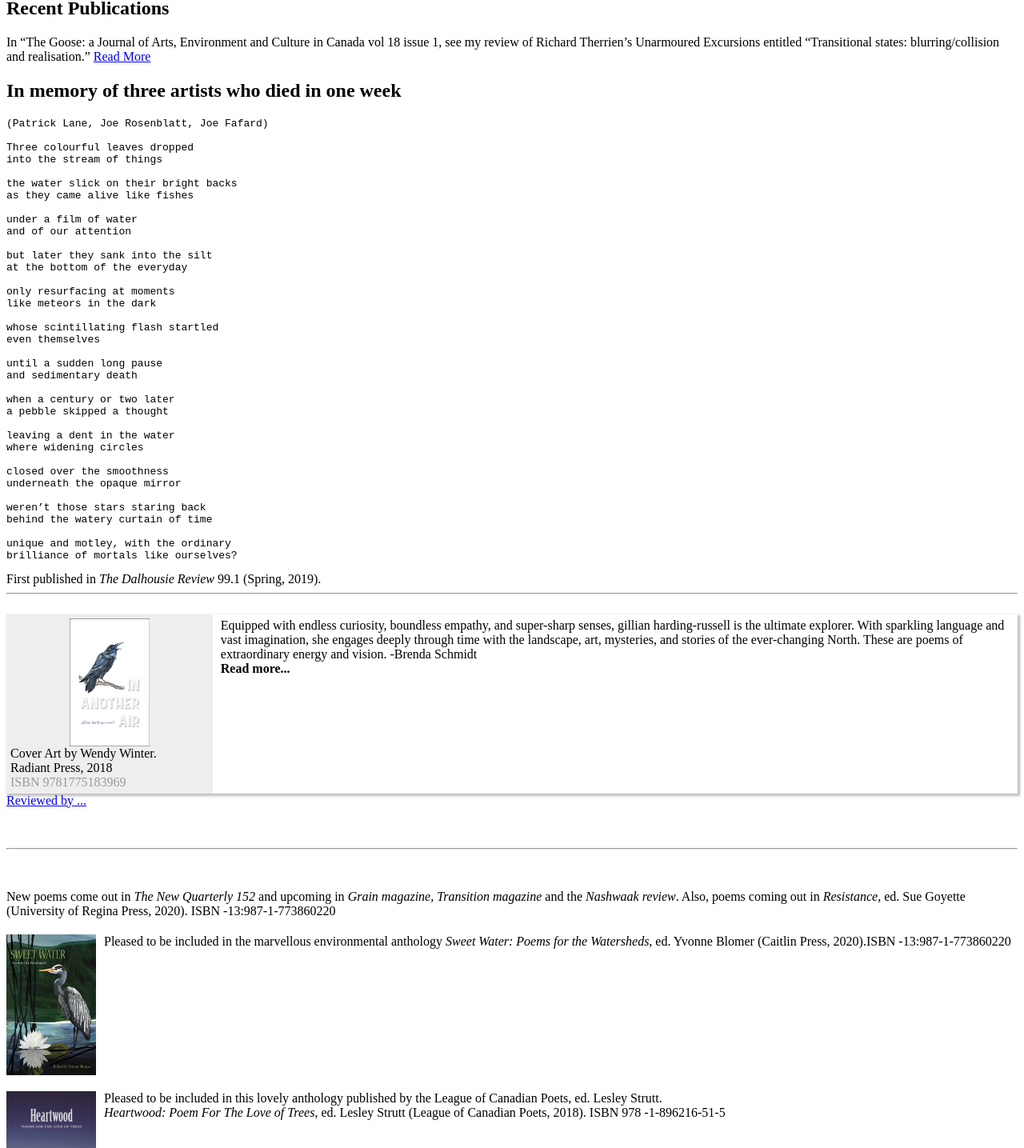
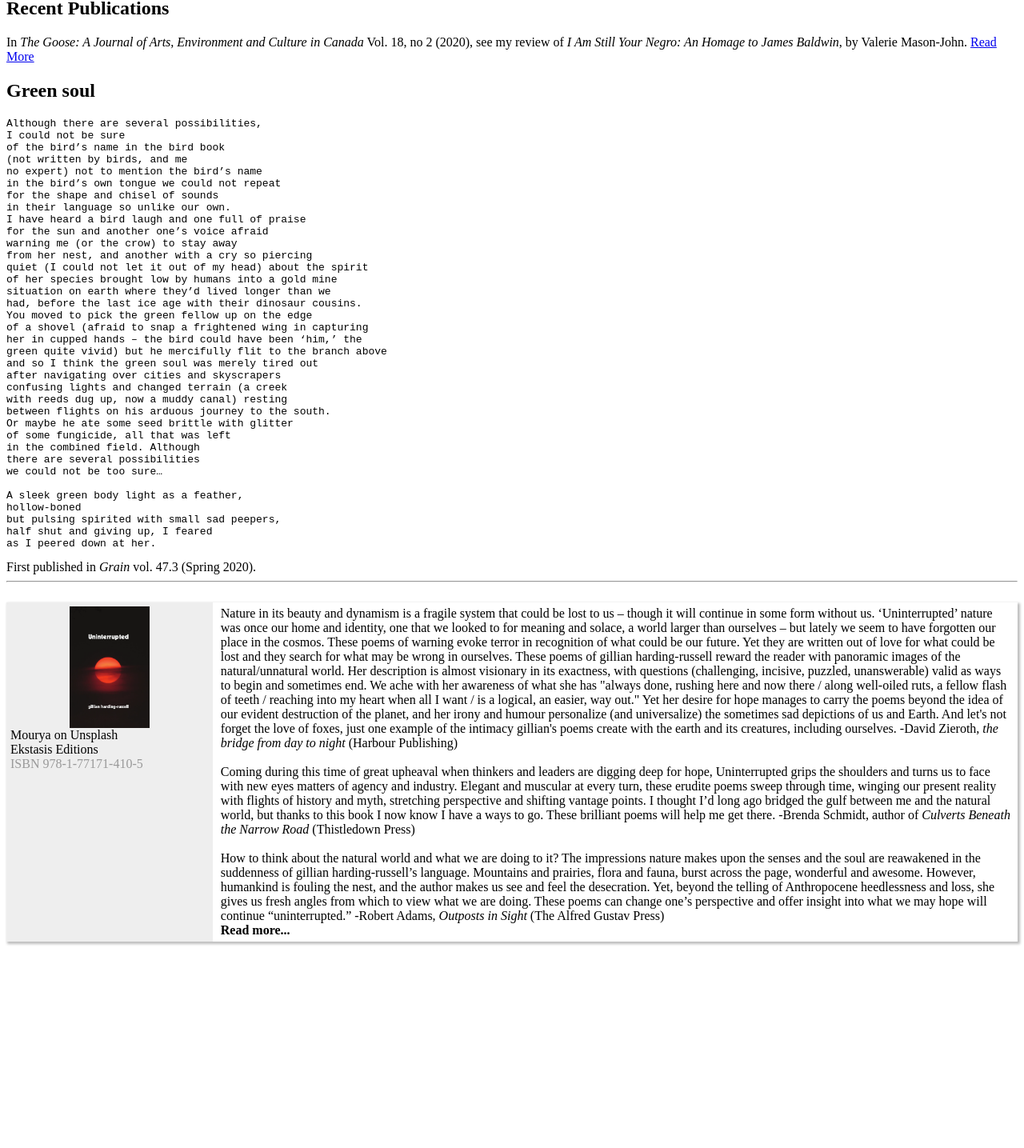
Before and after one commit to LaurieHarding-Russell/GillianHarding-Russell.com, an Angular app: page / in a window 1280 px wide. Shown: the part 291-1726 px from the top of the page at 80% size. After the commit the page ends 1493 px from the top, so only its background shows below. Built offline with nearby package versions, Linux system fonts and the light colour scheme.

Commit message:
Updated web site info.

```diff
--- a/src/app/about/about.html
+++ b/src/app/about/about.html
@@ -1,10 +1,23 @@
 <div class="profile" alt="Gillian Harding-Russell"></div>
 <h1 class="title">Gillian Harding-Russell</h1>
 
-<p>Gillian Harding-Russell was born in Toronto, Ontario in 1952.  She grew up in St. Jean-sur-Richelieu and completed her BA (Hons.) and MA from McGill (dissertation on the nineteenth century novel) in 1974. For her Ph.D. she attended the University of Saskatchewan, and wrote her dissertation on postmodern poetry, focussing on the mythopoeic element in the  work of Gwendolyn MacEwan and Michael Ondaatje (1986). </p>
-<p>In 1986 she married and moved to Surrey B.C. with her husband, and became a marker for the English departments at Douglas College and the University of British Columbia. She also became a reader for <i>Event</i> magazine, and in1987 became poetry editor under the general editorship of David Zieroth. After she moved to Regina in 1990 with her husband and two children, she remained poetry editor for <i>Event</i> until 2005. For term appointments, she has been poetry editor for the youth literary magazine <i>Windscript</i> (2007) and  a journal for emerging writers, <i>Spring</i> magazine (2009, 2013 and 2015). She is no longer poetry editor for <i>Event</i>, but continues to work for their Reading Service and Manuscript Evaluation as well as acting as an editor and freelance writer and reviewer more widely.</p>
-<p>For a few years, Gillian Harding-Russell worked as a teaching sessional for the English and Sociology departments at the University of Regina, and Creative Writing through University Extension for Continuing Education. She has won first place in the Short Literary Awards for Saskatchewan several times (for “Dusk and Dawn: a yard story,”1986, “Flowers Have Feet,” 1991, “In the Basement of the Plains,” 1993, “Nothing Prepared me for Winter,” 2005, “Roses, Lovers and God” 2006).  Her poems have been once shortlisted for the CBC award in 2005 (for a sequence of poems entitled “Signatures of Place”), and three times for <i>Descant’s</i> Winston Collins Award. More recently a sequence “We came to find what was real, and to be afraid” and “Enhanced woods” won second place in the GritLit contests (2012 and 2013 respectively). Also, the poetry sequences “Where the days and nights are equal length” and “Proud Men Do Not Listen” were shortlisted for <i>Exile’s</i> Gwendolyn MacEwen chapbook competition in 2013 and 2015. In 2016, the sequence “Making Sense” placed first in the same chapbook competition. </p>
-<p>She has three poetry collections published, <i>Candles in my head</i> (Ekstasis, 2001), <i>Vertigo</i> (River Books, 2004) and <i>I forgot to tell you</i> (Thistledown Books, 2007). She has six chapbooks published, including <i>At the End of the Garden</i> (Green Publications, 1992) <i>Apples and Mice</i> (The Alfred Gustav, 2008), <i>Maya: Poems for the Summer Solstice</i> (Leaf Press, 2012), <i>Stories of Snow</i> (The Alfred Gustav Press, 2012), <i>Where the days and nights are equal length</i> (M.C International, 2014)  and <i>Fox Love</i> (The Alfred Gustav Press, 2016). A new collection of poems about Yellowknife and the north – <i>In Another Air</i> – is forthcoming this year (2018).</p>
+<p>
+    gillian harding russell was born in Toronto and raised in St Jean-sur- Richelieu, Quebec.
+    She attended McGill University where she earned her MA on the 19th century novel,
+    and moved to Saskatchewan where she received her Ph.D in English at the University of Saskatchewan.
+    Her dissertation on the mythopoeic element in postmodern Canadian poetry focused on the work of Gwendolyn MacEwen and Michael Ondaatje.
+    She later lived in Surrey, B.C. where she became poetry editor at Douglas College’s <i>Event</i> magazine (1989- 2005), and continues as poetry
+    editor for the <i>Event</i> Reading Service. Gillian has also been a sessional at both the University of Saskatchewan and the University of Regina.
+    She has reviewed books for a number of journals over the years including (among others) <i>Prairie Fire</i>, <i>FreeFall</i>, <i>The Queen’s Quarterly</i>, <i>The Goose: A Journal for the Arts</i>,
+    <i>Culture and Environment</i> and most recently for <i>The Pacific Rim Review of Books</i>.
+</p>
+<p>
+    She has had poems published in seventeen anthologies across Canada, and has five poetry collections and seven chapbooks (<i>Megrim</i> one pending) published, the most recently
+    released <i>Uninterrupted</i> (2020). Her previous collection <i>In Another Air</i> (<i>Radiant Press</i>, 2018) was shortlisted for the City of Regina Book Award. Her work has been shortlisted
+    three times for <i>Exile’s</i> Gwendolyn MacEwen chapbook award, and in 2016, the sequence “Making Sense” was chosen as “Best suite” by a poet at any time in her career.
+    Her poems have also been shortlisted for the Thomas Morton award, have twice placed second in the GritLIT and twice won “Best Regina Poem” in the <i>Briarpatch’s</i> Writing in the Margins’
+    competition.
+</p>
 
 <hr>
 
--- a/src/app/book-list/book-list.ts
+++ b/src/app/book-list/book-list.ts
@@ -9,6 +9,7 @@ import { Component, ViewEncapsulation } from '@angular/core';
 export class BookListComponent {
 
   chatbooks = `
+  <span><i>Megrim </i> (The Alfred Gustav Press, 2021). (coming out next spring) </span>
   <span><i>Fox Love</i> (The Alfred Gustav Press, 2016).</span>
   <span><i>Where the days and nights are equal length</i> (M. C International, 2014). ISBN 9780993676925</span>
   <span><i>Maya: Poems for the Summer Solstice</i> (Leaf Press, 2014).</span>
@@ -19,9 +20,9 @@ export class BookListComponent {
 
 
   anthologies = `
-<span><i>Sweet Water: Poems for the Watersheds, ed. Yvonne Blomer</i> (Caitlin Press, 2020 upcoming). </span>
+<span><i>Resistance,</i>  ed. by Sue Goyette (University of Regina Press, 2021 upcoming…).</span>
 
-<span><i>Resistance,</i>  ed. by Sue Goyette (Coteau Press, 2020 upcoming…).</span>
+<span><i>Sweet Water: Poems for the Watersheds, ed. Yvonne Blomer</i> (Caitlin Press, 2020). </span>
 
 <span><i>Heartwood: For the Love of Trees, ed. Lesley Strutt</i> (League of Canadian Poets, 2018). ISBN 978-1-896216-51-5</span>
 
--- a/src/app/general/general.html
+++ b/src/app/general/general.html
@@ -4,170 +4,177 @@
 
 <h2> Recent Publications</h2>
 
-In “The Goose: a Journal of Arts, Environment and Culture in Canada vol 18 issue 1, see my review of Richard Therrien’s Unarmoured Excursions entitled “Transitional states: blurring/collision and realisation.”
-<a href="https://scholars.wlu.ca/thegoose/vol18/iss1/1"> Read More</a>
+In <i>The Goose: A Journal of Arts, Environment and Culture in Canada</i> Vol. 18, no 2 (2020), see my
+review of <i>I Am Still Your Negro: An Homage to James Baldwin</i>, by Valerie Mason-John.
+<a href="https://scholars.wlu.ca/thegoose/vol18/iss2/23/"> Read More</a>
 
-<h2>In memory of three artists who died in one week</h2>
+<h2>Green soul</h2>
 <pre>
-(Patrick Lane, Joe Rosenblatt, Joe Fafard)
+Although there are several possibilities,
+I could not be sure
+of the bird’s name in the bird book
+(not written by birds, and me
+no expert) not to mention the bird’s name
+in the bird’s own tongue we could not repeat
+for the shape and chisel of sounds
+in their language so unlike our own.
+I have heard a bird laugh and one full of praise
+for the sun and another one’s voice afraid
+warning me (or the crow) to stay away
+from her nest, and another with a cry so piercing
+quiet (I could not let it out of my head) about the spirit
+of her species brought low by humans into a gold mine
+situation on earth where they’d lived longer than we
+had, before the last ice age with their dinosaur cousins.
+You moved to pick the green fellow up on the edge
+of a shovel (afraid to snap a frightened wing in capturing
+her in cupped hands – the bird could have been ‘him,’ the
+green quite vivid) but he mercifully flit to the branch above
+and so I think the green soul was merely tired out
+after navigating over cities and skyscrapers
+confusing lights and changed terrain (a creek
+with reeds dug up, now a muddy canal) resting
+between flights on his arduous journey to the south.
+Or maybe he ate some seed brittle with glitter
+of some fungicide, all that was left
+in the combined field. Although
+there are several possibilities
+we could not be too sure…
 
-Three colourful leaves dropped
-into the stream of things
-
-the water slick on their bright backs
-as they came alive like fishes
-
-under a film of water
-and of our attention
-
-but later they sank into the silt
-at the bottom of the everyday
-
-only resurfacing at moments
-like meteors in the dark
-
-whose scintillating flash startled
-even themselves
-
-until a sudden long pause
-and sedimentary death
-
-when a century or two later
-a pebble skipped a thought
-
-leaving a dent in the water
-where widening circles
-
-closed over the smoothness
-underneath the opaque mirror
-
-weren’t those stars staring back
-behind the watery curtain of time
-
-unique and motley, with the ordinary
-brilliance of mortals like ourselves?
+A sleek green body light as a feather,
+hollow-boned
+but pulsing spirited with small sad peepers,
+half shut and giving up, I feared
+as I peered down at her.
 </pre>
-First published in <i>The Dalhousie Review</i> 99.1 (Spring, 2019).
+First published in <i>Grain</i> vol. 47.3 (Spring 2020).
 
 <hr/>
 
-<book image="/assets/InAnotherAir.jpg" credit="Cover Art by Wendy Winter."
-    imageFallback="/assets/InAnotherAir.webp"
-    publish="Radiant Press, 2018"
-    title="In Another Air"
-    id="9781775183969"
+<book image="/assets/uninterrupted.webp"
+    credit="Mourya on Unsplash"
+    publish="Ekstasis Editions"
+    title="Uninterrupted"
+    id="978-1-77171-410-5"
     description="
-    Equipped with endless curiosity, boundless empathy, and super-sharp senses, gillian harding-russell is
-    the ultimate explorer. With sparkling language and vast imagination, she engages deeply through time
-    with the landscape, art, mysteries, and stories of the ever-changing North. These are poems of
-    extraordinary energy and vision.
-    -Brenda Schmidt">
-<h2>Raven at -40</h2>
+Nature in its beauty and dynamism is a fragile system that could be lost to us – though it will continue in
+some form without us. ‘Uninterrupted’ nature was once our home and identity, one that we looked to for
+meaning and solace, a world larger than ourselves – but lately we seem to have forgotten our place in the
+cosmos. These poems of warning evoke terror in recognition of what could be our future. Yet they are
+written out of love for what could be lost and they search for what may be wrong in ourselves.
+These poems of gillian harding-russell reward the reader with panoramic images of the natural/unnatural
+world. Her description is almost visionary in its exactness, with questions (challenging, incisive, puzzled,
+unanswerable) valid as ways to begin and sometimes end. We ache with her awareness of what she has
+&quot;always done, rushing here and now there / along well-oiled ruts, a fellow flash of teeth / reaching into
+my heart when all I want / is a logical, an easier, way out.&quot; Yet her desire for hope manages to carry the
+poems beyond the idea of our evident destruction of the planet, and her irony and humour personalize
+(and universalize) the sometimes sad depictions of us and Earth. And let&#39;s not forget the love of foxes,
+just one example of the intimacy gillian&#39;s poems create with the earth and its creatures, including
+ourselves.
+-David Zieroth, <i>the bridge from day to night</i> (Harbour Publishing)
+</br></br>
+Coming during this time of great upheaval when thinkers and leaders are digging deep for hope,
+Uninterrupted grips the shoulders and turns us to face with new eyes matters of agency and industry.
+Elegant and muscular at every turn, these erudite poems sweep through time, winging our present reality
+with flights of history and myth, stretching perspective and shifting vantage points. I thought I’d long ago
+bridged the gulf between me and the natural world, but thanks to this book I now know I have a ways to
+go. These brilliant poems will help me get there.
+-Brenda Schmidt, author of <i>Culverts Beneath the Narrow Road</i> (Thistledown Press)
+</br></br>
+How to think about the natural world and what we are doing to it? The impressions nature makes upon the
+senses and the soul are reawakened in the suddenness of gillian harding-russell’s language. Mountains
+and prairies, flora and fauna, burst across the page, wonderful and awesome. However, humankind is
+fouling the nest, and the author makes us see and feel the desecration. Yet, beyond the telling of
+Anthropocene heedlessness and loss, she gives us fresh angles from which to view what we are doing.
+These poems can change one’s perspective and offer insight into what we may hope will continue
+“uninterrupted.”
+
+-Robert Adams, <i>Outposts in Sight</i> (The Alfred Gustav Press)
+</br>
+    ">
+
+<h2>Widdershins</h2>
 
 <pre>
-high on a street lamp
-fans shadow wings
-to draw the ghost of sun
+The earth shimmies on its axis
+and rotates around the sun, and most
+of us are blown clockwise
 
-on the black of his back
-setting the light sensor off.
-What a nifty trick
+in the wind of its orbit heading to the right
+from the sharpest-nosed vole in the field
+to the darkest green crab under the ocean
 
-(as a simple wit)
-to get the device lit
-and as a measure for
-pleasure’s warmth
-in the shade of the grey
-ice midday.
-</pre>
-First published in <i>Freefall</i> XXVII no. 3 (Fall, 2017), 39.
+favouring a dexter forefoot or dominant
+right claw over a sinister and smaller left limb.
+There is instinct for direction, knowing
 
-<h2>Up Tin Can Hill</h2>
-<pre>
+your right hand from your wrong, and your strong
+from your weak, to keep you secure
+against accident, though some of us prefer
+
+the traction of moving
+against earth’s windy passage. I know an ambidexter
+who can hold a blue pointer on a leash with his right
+
+and make a call on a cell to his loved one
+on the left, and all
+while riding a skateboard widdershins…
 
 
-Nothing like A. Y. Jackson’s painting
-with wild ochres and greens and magenta
-the meadow lies before us and is frosted in snow.
-Rat Lake, that doesn’t have rats, but
-instead muskrats, deceives. The brushy tails
-with fluffy spores might be rat tails
+First published in <i>The New Quarterly</i> 152 (2019).
+</pre>
 
-or horsetails according to the guidebook.
-Horsetails that once grew tall as trees
-chomped by immense lumbering creatures
-between glacial ages that pushed
-the rocks at angles to ourselves.
+<h2>Yellow bird and black</h2>
+<pre>
+Through an arc of hot blossomy wind
+in June, a yellow bird high
+in the flowering pink tree
+breathing outside my bedroom window
 
-At the height of the promontory that juts
-over Great Slave, an icy wind
-burns our faces in March, and I am
-aware of the drop, avert
-my eyes from vertigo
-to a human contraption
-to the right of where we stand
-with claptrap dangling
-plastic and metal parts
-built for what purpose? Creaking
-in the sharp wind
-that frosts our voices
+tilted his head and hopped up and
+down, his round eye on me as if
+to say, ‘How strange this wingless creature!’
+through glass at this high altitude
+between brain hemispheres.
 
-and this wonder, like the obsolete
-mining apparatus, rusted and antique,
-discarded between the twiggy trees
-might one day be considered
-trace human fossils – ichnotaxa.
+Past noon, down the summer road
+a man on his arid patch in an angry shove
+swivelled the hose from dying grass to
+rusted evergreen, which made me look up
+at what he was dousing with his ill humour
+for its being black and saying caw
 
-On the white expanse of lake below us, skidoo tracks
-smudge a fox’s neat footprints
-and a ptarmigan’s zippered walk
-along the shoreline between rocks.
-I imagine I hear a skidoo’s
-animal-like screech and huffing start
-between thoughts.
+and all that. And I reflexed, ‘Don’t
+do that! You’ll hurt the bird!’ The crow
+flying to the north, shadowed
+side of the house-high tree, sable feathers drenched
+so he could hardly fly as the man pursued
+with water pressure’s punishing fire –
+I was afraid of the man’s anger
 
-Going back down the trail, a raven weaves
-dark words and you tell me there were wolverines
-in this vicinity a few winters ago. Why am I both excited
-that they once coloured the trail with danger and
-relieved they are no longer likely to be seen?
-I mean to be seen at all
-around here?
+so left him to the black one (I’m sorry to say)
+but hoped in my dreams the bird would remember
+the man (as a corvus will) and come out some night
+when he was taking out his garbage to peck out
+his eyes in his innermost nightmare.
 
-First published in <i>The Nashwaak Review</i> fall 2018.
+I mean, wasn’t the crow able? His satin feathers sleek
+and strong? But the man was large, his arms boastfully
+tattooed in self-pride. Swarthy and sleek and native
+to these parts, couldn’t a crow jack o’spades
+just fly away? But the man firmly believed
+the black bird was evil, and I dared not
+
+look back. Next day a flattened replica
+of the bird on the pavement, its beak’s raw cry of injustice
+embroidered bloodily on that pavement
+heard through silent corners of the day, though
+I tried in my mind to hold onto the yellow bird’s song
+so winsome and sunny out my second-storey window
+to brighten the crow shadows falling so jaggedly
+around my inability to sleep.
+
+First published in <i>The New Quarterly</i> 152, 2019.
 </pre>
 
 </book>
-
-<div>
-    <a href="https://thestarphoenix.com/entertainment/books/book-reviews-robert-currie-gillian-harding-russell-al-purdy-anthology">Reviewed by ...</a>
-</div>
-
-<hr class="strong-break"/>
-
-<div>
-    New poems come out in <i>The New Quarterly 152</i> and upcoming in <i>Grain magazine</i>, <i>Transition magazine</i> and the <i>Nashwaak review</i>. Also, poems coming out in <i>Resistance</i>, ed. Sue Goyette (University of Regina Press, 2020). ISBN -13:987-1-773860220
-</div>
-
-<div class="anthology-wrapper">
-    <picture class="anthology">
-        <source type="image/jpeg" srcset="/assets/sweetwater.jpeg">
-        <img src="/assets/sweetwater.jpeg" alt="sweetwater">
-    </picture>
-    <div class="anthology-text">
-        Pleased to be included in the marvellous environmental anthology <i>Sweet Water: Poems for the
-        Watersheds</i>, ed. Yvonne Blomer (Caitlin Press, 2020).ISBN -13:987-1-773860220
-    </div>
-</div>
-
-<div class="anthology-wrapper">
-    <picture class="anthology">
-        <source type="image/webp" srcset="/assets/heartwood-cover.webp">
-        <img src="/assets/heartwood-cover.png" alt="heartwood">
-    </picture>
-    <div class="anthology-text">
-        Pleased to be included in this lovely anthology published by the League of Canadian Poets, ed. Lesley Strutt.<br/>
-        <i>Heartwood: Poem For The Love of Trees</i>, ed. Lesley Strutt (League of Canadian Poets, 2018). ISBN 978 -1-896216-51-5
-    </div>
-
-</div>
```
Also changed, not shown: src/assets/uninterrupted.webp (added), 7 other files (tests, documents, lock files or other folders).
